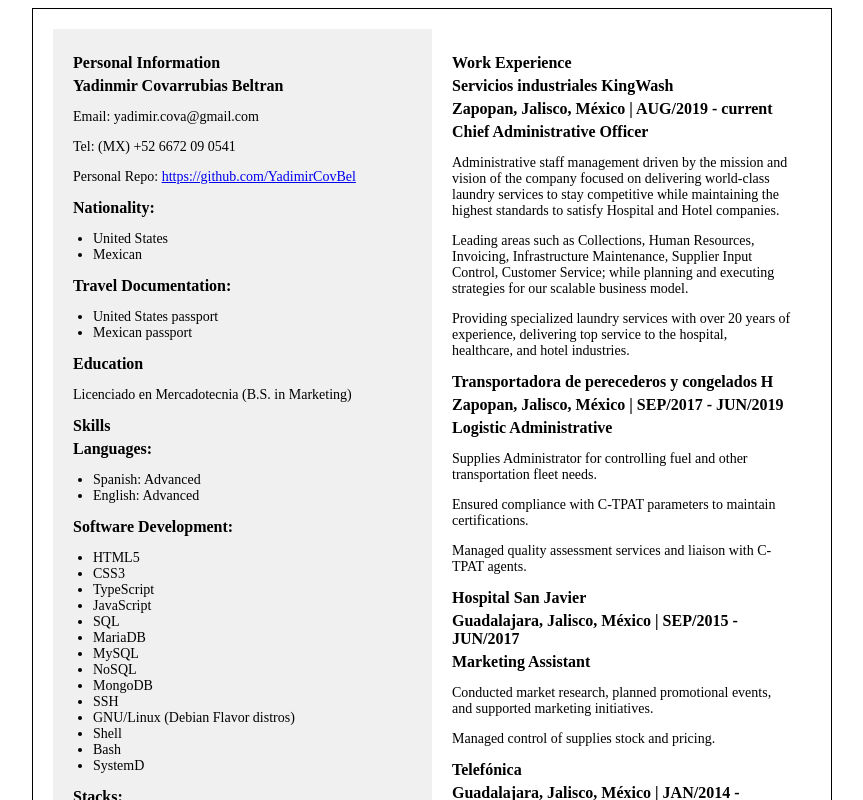
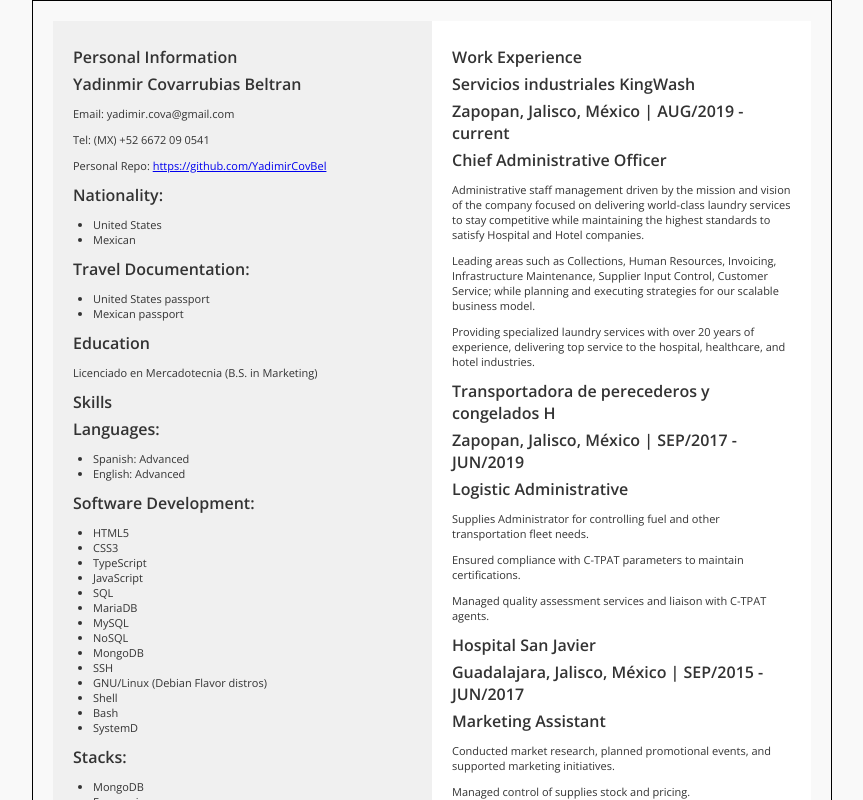
Before and after one commit to YadimirCovarrubiasBeltran/websiteCv, an Angular app: page / in a window 1280 px wide. Shown: the top 800 px of the page, without its empty margins (208-1071 px from the left). Built offline with nearby package versions, Linux system fonts and the light colour scheme.

Commit message:
Define global CSS variables and apply global styles in styles.css

```diff
--- a/src/styles.css
+++ b/src/styles.css
@@ -1 +1,15 @@
-/* You can add global styles to this file, and also import other style files */
+
+:root {
+    --accent-color: #007BFF; /* Update to your preferred accent color */
+    --background-color: #f9f9f9;
+    --text-color: #333333;
+    --heading-font: 'Open Sans', sans-serif;
+    --body-font: 'Open Sans', sans-serif; }
+    /* Global Styles */
+    body {
+        font-family: var(--body-font);
+        color: var(--text-color);
+        background-color: var(--background-color);
+        margin: 0;
+        padding: 0;
+    }
```
